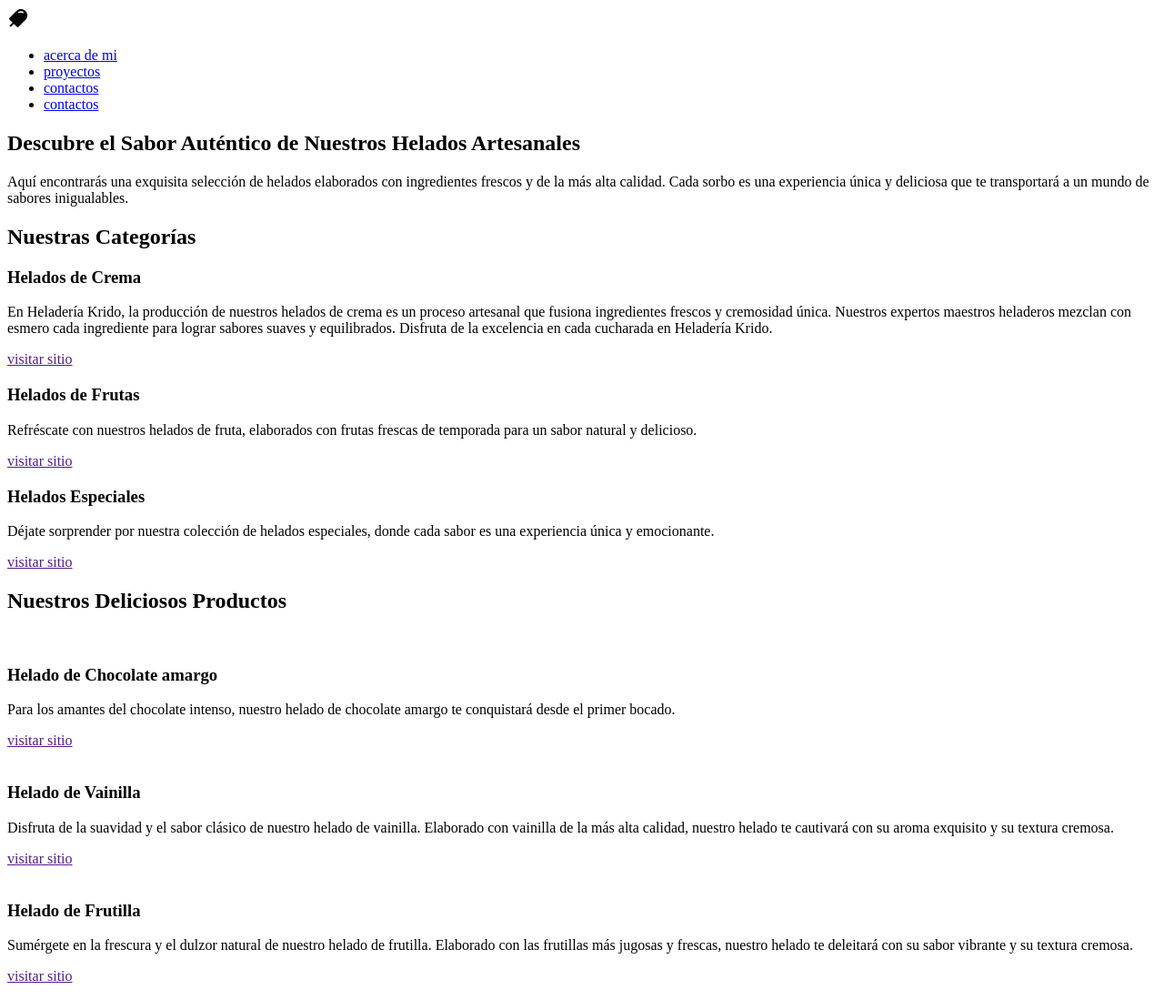
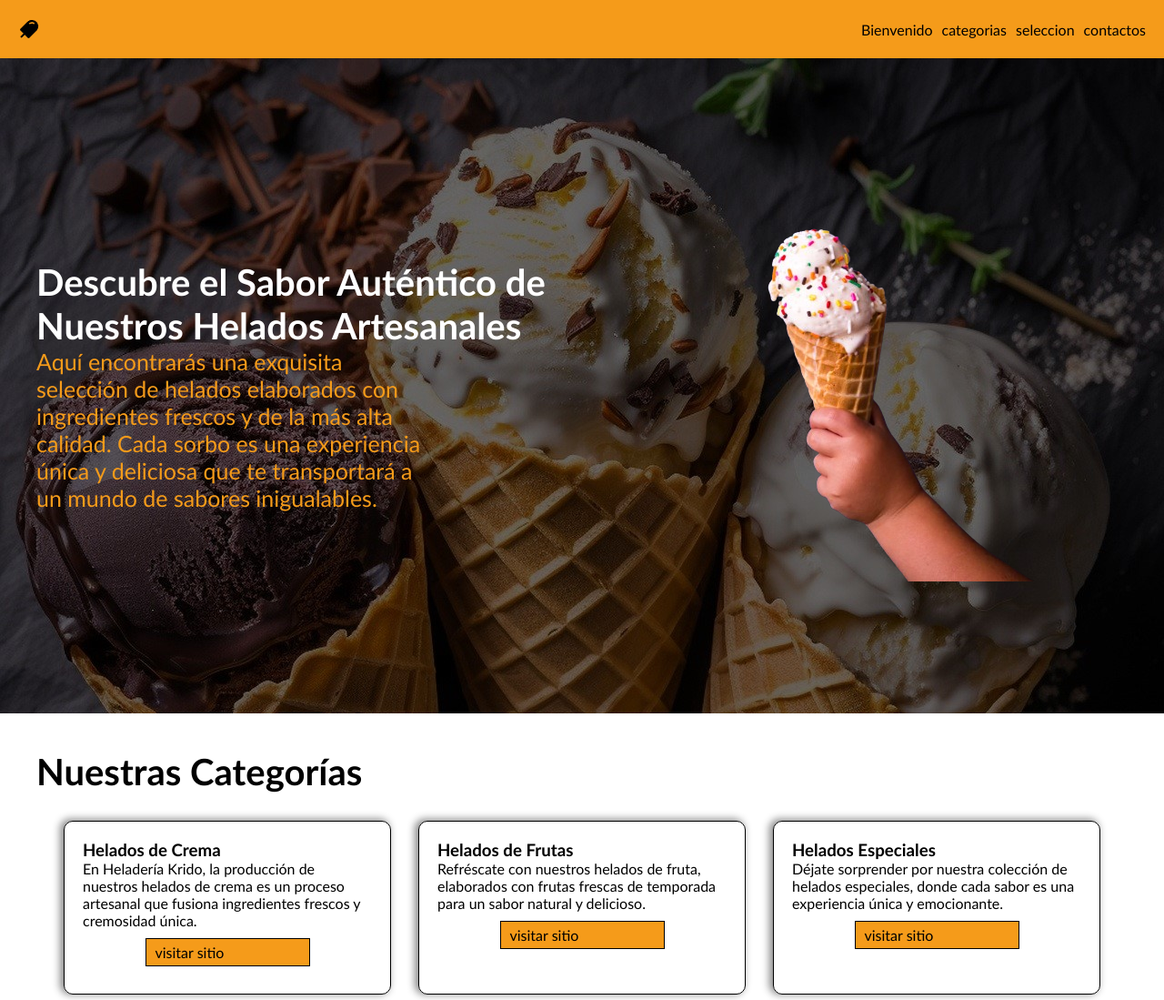
Before and after one commit to Gastroghost/Trabajo-Practico-N1, a plain HTML site: page index.html in a window 1280 px wide. Shown: the top 1099 px of the page at 91% size. Drawn offline with Linux system fonts and the light colour scheme.

Commit message:
css style and general html changes

```diff
--- a/index.html
+++ b/index.html
@@ -14,19 +14,26 @@
         <img src="Assets/Icono helado.png" alt="imagen de logo">
         <nav>
             <ul>
-                <li><a href="/#banner">acerca de mi</a></li>
-                <li><a href="/#categories">proyectos</a></li>
-                <li><a href="/#selection">contactos</a></li>
+                <li><a href="/#banner">Bienvenido</a></li>
+                <li><a href="/#categories">categorias</a></li>
+                <li><a href="/#selection">seleccion</a></li>
                 <li><a href="/#contact">contactos</a></li>
             </ul>
         </nav>
     </header>
     <main>
         <section id="banner">
-            <h1>Descubre el Sabor Auténtico de Nuestros Helados Artesanales</h1>
-            <p>Aquí encontrarás una exquisita selección de helados elaborados con ingredientes frescos y de la más alta
-                calidad. Cada sorbo es una experiencia única y deliciosa que te transportará a un mundo de sabores
-                inigualables.</p>
+            <div>
+                <h1>Descubre el Sabor Auténtico de Nuestros Helados Artesanales</h1>
+                <p>Aquí encontrarás una exquisita selección de helados elaborados con ingredientes frescos y de la más
+                    alta
+                    calidad. Cada sorbo es una experiencia única y deliciosa que te transportará a un mundo de sabores
+                    inigualables.</p>
+            </div>
+            <div>
+                <img src="./Assets/imagen-titulo-principal.png" alt="heladito">
+            </div>
+
         </section>
         <section id="categories">
             <h2>Nuestras Categorías</h2>
@@ -34,9 +41,8 @@
                 <div class="card">
                     <h3>Helados de Crema</h3>
                     <p>En Heladería Krido, la producción de nuestros helados de crema es un proceso artesanal que
-                        fusiona ingredientes frescos y cremosidad única. Nuestros expertos maestros heladeros mezclan
-                        con esmero cada ingrediente para lograr sabores suaves y equilibrados. Disfruta de la excelencia
-                        en cada cucharada en Heladería Krido.</p>
+                        fusiona ingredientes frescos y cremosidad única.
+                    </p>
                     <a href="">visitar sitio</a>
                 </div>
                 <div class="card">
@@ -103,23 +109,32 @@
                         combinación refrescante y deliciosa.</p>
                     <a href="">visitar sitio</a>
                 </div>
+                <div class="card">
+                    <div class="container-img-selection">
+                        <img src="" alt="">
+                    </div>
+                    <h3>Helado de durazno</h3>
+                    <p>Sumérgete en una explosión de sabor con nuestro helado de durazno artesanal. Cada bocado te
+                        transportará a un campo de durazneros en plena cosecha, con su dulzura natural y refrescante.
+                        Preparado con los duraznos más jugosos y cremosa leche fresca.</p>
+                    <a href="">visitar sitio</a>
+                </div>
             </div>
         </section>
         <section id="contact">
             <h2>¡Queremos conocer tu opinión!
-                Obten un descuento del 25% en tu proximo helado solo rellenando estos
-                datos</h2>
+            </h2>
             <form action="https://formsubmit.co/gostaccin@hotmail.com.ar" method="post">
                 <div>
-                    <label for="name"> nombre</label>
+                    <label for="name"> Nombre</label>
                     <input type="text" id="name" placeholder="ingrese su nombre" required>
                 </div>
                 <div>
-                    <label for="email"> mail</label>
+                    <label for="email"> Mail</label>
                     <input type="email" id="email" placeholder="ingrese su mail" required>
                 </div>
                 <div>
-                    <label for="message"> mensaje</label>
+                    <label for="message"> Mensaje</label>
                     <textarea id="message" placeholder="ingrese su recomendacion"></textarea>
                 </div>
                 <button>enviar</button>
--- a/styles/style.css
+++ b/styles/style.css
@@ -0,0 +1,149 @@
+* {
+    margin: 0;
+    padding: 0;
+    font-family: 'Gill Sans', 'Gill Sans MT', Calibri, 'Trebuchet MS', sans-serif;
+}
+
+:root {
+    --color-primary: #f59b1a;
+    --color-secondary: black
+}
+
+
+header {
+    background-color: var(--color-primary);
+    padding: 20px;
+    display: flex;
+    align-items: center;
+    justify-content: space-between;
+}
+
+header nav ul {
+    display: flex;
+    gap: 10px;
+    list-style: none;
+}
+
+header nav ul li a {
+    text-decoration: none;
+    color: black;
+
+}
+
+header nav ul li a:hover {
+    color: white;
+}
+
+section {
+    padding: 40px;
+}
+
+#banner {
+    display: flex;
+    align-items: center;
+    justify-content: center;
+    background-image: url(../Assets/imagen-de-fondo.jpg);
+    background-size: cover;
+    color: white;
+    min-height: 80vh;
+}
+
+#banner h1 {
+    font-size: 40px;
+}
+
+#banner p {
+    width: 70%;
+    font-size: 25px;
+    color: var(--color-primary);
+}
+
+#categories h2,
+#selection h2,
+#contact h2 {
+    font-size: 40px;
+}
+
+#categories,
+#selection,
+{
+text-align: center;
+}
+
+#categories .container-grid-categories,
+#selection .container-grid-selection {
+    display: grid;
+    grid-template-columns: 1fr 1fr 1fr;
+    gap: 10px;
+    padding: 20px;
+}
+
+#categories .card,
+#selection .card {
+    padding: 20px;
+    border: 1px solid black;
+    box-shadow: -3px -1px 9px 1px rgba(0, 0, 0, 0.46);
+    -webkit-box-shadow: -3px -1px 9px 1px rgba(0, 0, 0, 0.46);
+    -moz-box-shadow: -3px -1px 9px 1px rgba(0, 0, 0, 0.46);
+    border-radius: 10px;
+    margin: 10px;
+}
+
+#categories .card:hover {
+    transform: scale(1.05);
+}
+
+#categories .card a,
+#selection .card a,
+#contact button {
+    text-decoration: none;
+    border: 1px solid var(--color-secondary);
+    padding: 5px 10px;
+    display: block;
+    width: 50%;
+    margin: 10px auto;
+    background-color: var(--color-primary);
+    color: var(--color-secondary);
+}
+
+#selection {
+    background-color: var(--color-primary);
+}
+
+#selection .card {
+    background-color: white;
+}
+
+/* Contacto */
+
+#contact h2 {
+    text-align: center;
+}
+
+form {
+    width: 50%;
+    padding: 30px;
+    margin: auto;
+}
+
+form * {
+    display: block;
+    width: 100%;
+    margin: 5px 0;
+    border: none;
+    outline: none;
+}
+
+form input,
+textarea {
+    border: 0.5px solid var(--color-secondary);
+    padding: 5px;
+    border-radius: 5px;
+}
+
+footer {
+    padding: 20px;
+    background-color: var(--color-primary);
+    color: black;
+    text-align: center;
+}
```
Also changed, not shown: Assets/imagen-de-fondo.jpg (added).
